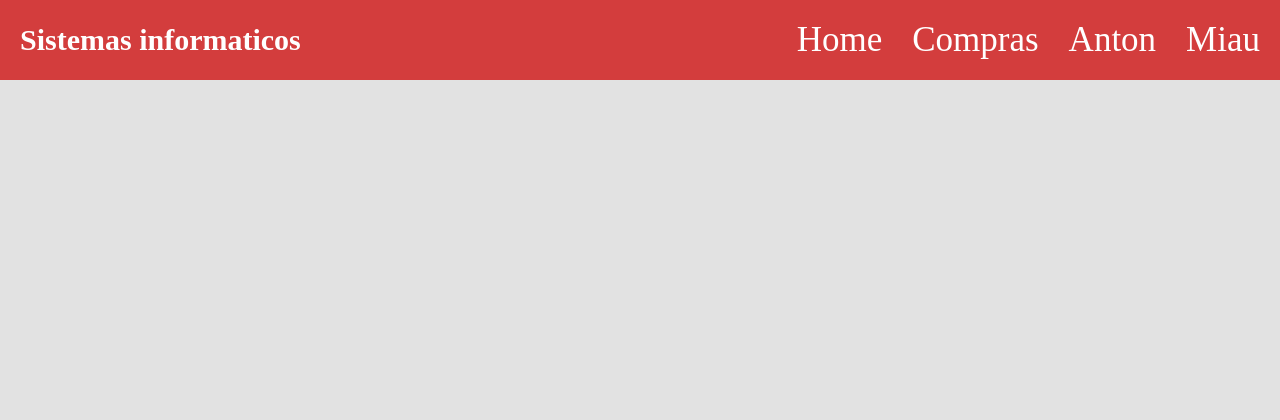
After one commit to IbaiAmo/Frontend, a PHP site: page /WebMenu.html in a window 1280 px wide. The commit adds this page. Shown: the top 420 px of the page. Run offline with PHP 8.4, Linux system fonts and the light colour scheme.

Commit message:
Menu burger

```diff
--- /dev/null
+++ b/Ejercicios html 1/WebMenu.html
@@ -0,0 +1,35 @@
+<!DOCTYPE html>
+<html lang="en">
+<head>
+    <meta charset="UTF-8">
+    <meta name="viewport" content="width=device-width, initial-scale=1.0">
+    <link rel="stylesheet" href="style.css">
+    <title>BurgerChurger</title>
+</head>
+<body>
+
+    <nav>
+        <div class="navBar">
+        <h1>Sistemas informaticos</h1>
+
+        <div class="menuCont">
+            <div class="menu">
+            <a href="#">Home</a>
+            <a href="#">Compras</a>
+            <a href="#">Anton</a>
+            <a href="#">Miau</a>
+            <img id="menuCerrar" src="close-line.png">
+            </div>
+        </div>
+
+        <img id="menuAbrir" src="menu-line.png">
+
+        </div>
+    </nav>
+
+
+    <br><br><br><br><br><br><br><br><br><br><br><br><br><br><br><br><br><br><br><br><br><br><br><br><br><br><br><br><br><br><br><br><br><br><br><br><br><br><br><br>
+<br><br><br><br><br><br><br><br><br><br><br><br><br><br><br><br><br><br><br><br><br><br><br><br><br><br><br><br><br><br>
+<script src="menuBurger.js"></script>
+</body>
+</html>
--- /dev/null
+++ b/Ejercicios html 1/menuBurger.js
@@ -0,0 +1,19 @@
+const abrir = document.getElementById('menuAbrir');
+const cerrar = document.getElementById('menuCerrar');
+const menu = document.querySelector('.menuCont');
+
+let coords = document.querySelector('.showMenu');
+
+let lala = menu.getBoundingClientRect();
+
+abrir.addEventListener('click', e =>{
+    menu.className="showMenu";
+    document.body.onclick = function (o){
+        console.log(o.clientX);
+    }
+
+    cerrar.addEventListener('click', e =>{
+        menu.className="menuCont";
+    });
+
+});
--- a/Ejercicios html 1/style.css
+++ b/Ejercicios html 1/style.css
@@ -2,6 +2,15 @@
     box-sizing: border-box;
     padding: 0;
     margin: 0;
+}
+
+body{
+    background-color: rgb(226, 226, 226);
+}
+
+#check{
+    width: 50px;
+    height: 50px;
 }
 
 .tachado{
@@ -20,7 +29,8 @@
     width: 60%;
     padding: 10px;
     height: 100vh;
-    transition: all 1s;
+    transition: ease-out 0.7s;
+
 }
 #flex{
     display: flex;
@@ -32,8 +42,126 @@
     color: white;
     text-decoration: none;
     font-size: 30px;
+    transition: ease-in-out .7s;
 }
 
 .noshow{
+    visibility: hidden;
+    translate: -100%;
+}
+
+
+
+
+/*BurgerChurger*/
+
+
+nav{
+    position: fixed;
+    top: 0;
+    width: 100%;
+    background-color: rgb(211, 61, 61);
+    height: 80px;
+}
+
+.navBar{
+    display: flex;
+    width: 100%;
+    height: 100%;
+    padding-inline: 20px;
+    align-items: center;
+    justify-content: space-between;
+}
+
+h1{
+    font-size: 30px;
+    color: white;
+}
+
+.menu{
+    display: flex;
+    width: fit-content;
+    gap: 30px;
+}
+
+.menu a{
+    font-size: 35px;
+    color: white;
+    text-decoration: none;
+}
+
+
+#menuCerrar{
     display: none;
 }
+
+#menuAbrir{
+    display: none;
+}
+
+
+@media (width < 900px){
+
+    .showMenu{
+        position: absolute;
+        top: 0;
+        right: 0;
+        width: 50%;
+        height: 100vh;
+        background-color: rgb(86, 86, 250);
+        transition: ease 1s;
+        z-index: 298929;
+    }
+
+    .menu{
+        flex-direction: column;
+        margin-left: 10px;
+        margin-top: 30px;
+    }
+
+    #menuCerrar{
+        display: block;
+        position: absolute;
+        top: 0;
+        right: 0;
+        width: 40px;
+        cursor: pointer;
+        transition: all .5s;
+    }
+    #menuCerrar:hover{
+        scale: 1.1;
+    }
+
+    #menuAbrir{
+        cursor: pointer;
+        width: 40px;
+        display: block;
+        transition: ease .5s;
+    }
+
+    #menuAbrir:hover{
+        scale: 1.1;
+    }
+
+
+    .menuCont{
+        display: none;
+    }
+
+}
+
+@media(width < 600px){
+    .showMenu{
+        position: absolute;
+        top: 0;
+        width: 100%;
+        height: 400px;
+        background-color: rgb(86, 86, 250);
+        transition: ease 1s;
+        z-index: 298929;
+    }
+    .menu a{
+        width: fit-content;
+    }
+
+}
```
Also changed, not shown: Ejercicios html 1/UD22.html (deleted, +0 -71 lines), Ejercicios html 1/close-line.png (added), Ejercicios html 1/menu-line.png (added), 2 other files.
